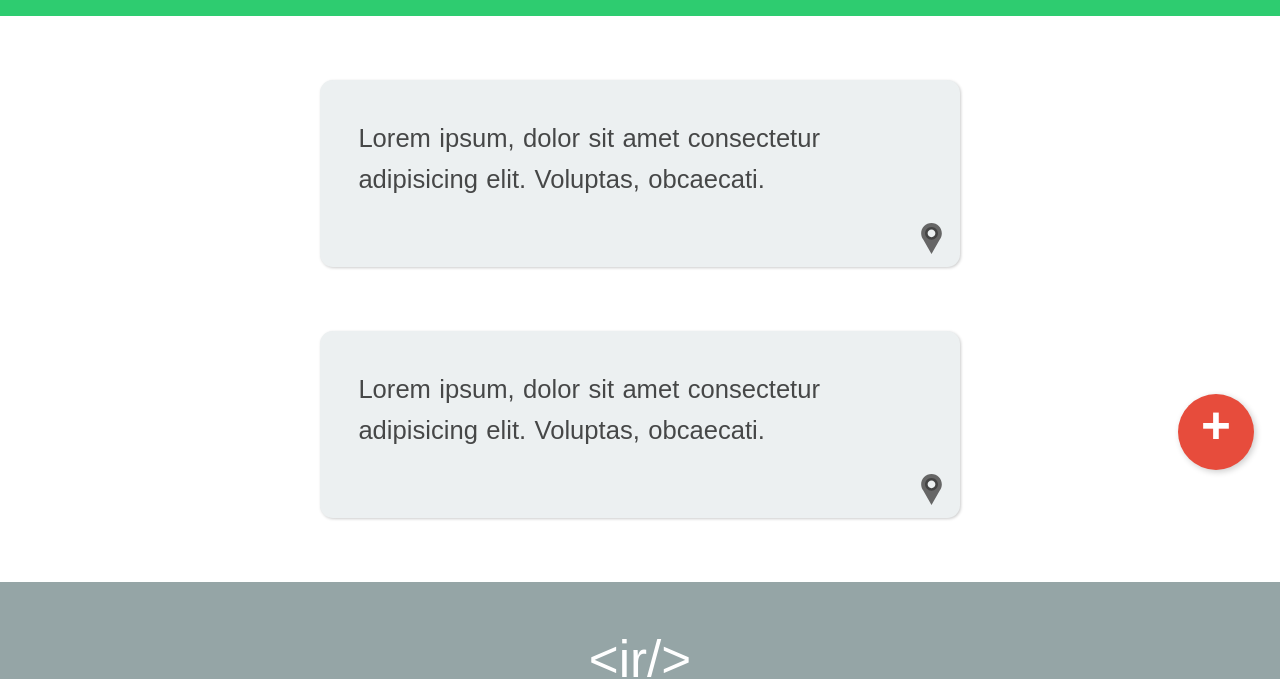
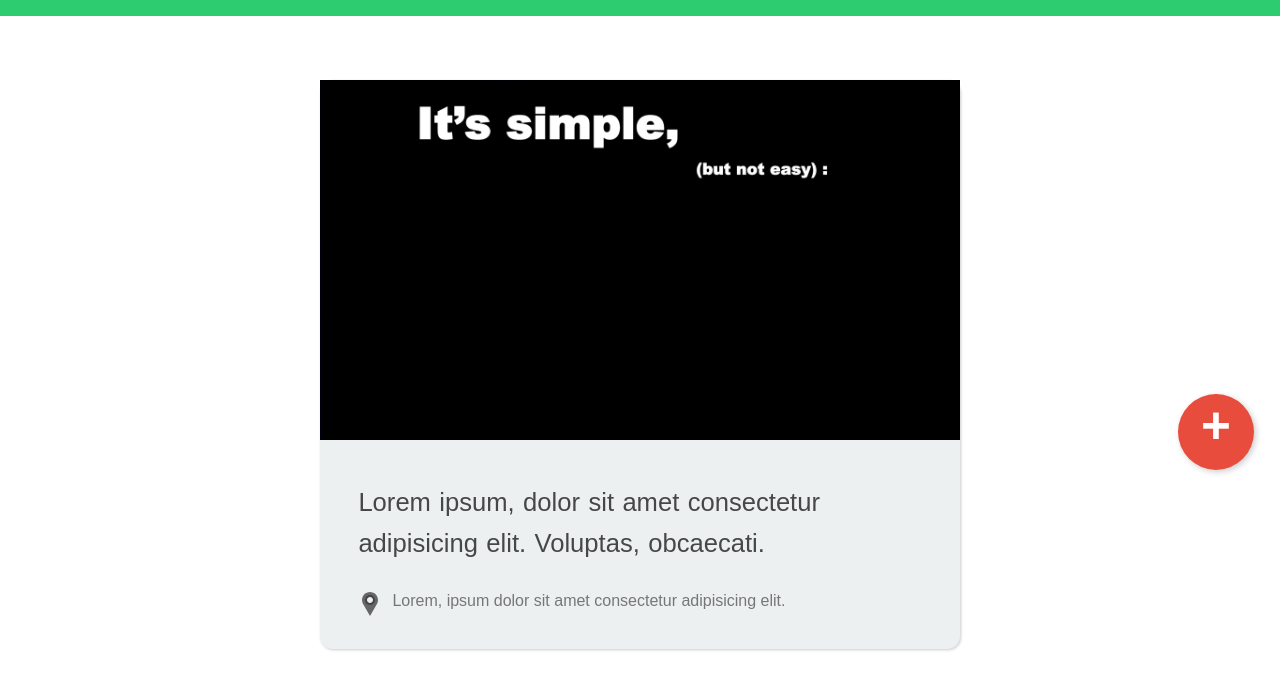
Before and after one commit to IshaanRawat/IRLogs, a website: page public/index.html in a window 1280 px wide. Shown: the part 304-983 px from the top of the page. Drawn offline with Linux system fonts and the light colour scheme.

Commit message:
made UI changes in the log

```diff
--- a/public/index.html
+++ b/public/index.html
@@ -50,10 +50,11 @@
     </header>
     <main>
         <article>
-            <div class="log-face"></div>
+            <div class="log-face"><img src="src/media/demo.png" alt=""></div>
             <p class="log-details">Lorem ipsum, dolor sit amet consectetur adipisicing elit. Voluptas, obcaecati.</p>
             <div class="log-location">
                 <img src="/src/media/marker.svg" alt="">
+                <span>Lorem, ipsum dolor sit amet consectetur adipisicing elit.</span>
             </div>
         </article>
         <article>
@@ -61,6 +62,7 @@
             <p class="log-details">Lorem ipsum, dolor sit amet consectetur adipisicing elit. Voluptas, obcaecati.</p>
             <div class="log-location">
                 <img src="/src/media/marker.svg" alt="">
+                <span>Lorem, ipsum dolor.</span>
             </div>
         </article>
     </main>
--- a/public/src/css/style.css
+++ b/public/src/css/style.css
@@ -131,7 +131,6 @@ main {
 article {
     grid-column-start: 2;
     grid-column-end: 3;
-    padding: 3vw;
     background: #ecf0f1;
     border-radius: 1vw;
     box-shadow: 1px 1px 3px rgba(0, 0, 0, .2);
@@ -139,12 +138,21 @@ article {
     position: relative;
 }
 
+.log-details {
+    padding: 3vw 3vw 0 3vw;
+}
+
+.log-location {
+    padding: 0 3vw 3vw 3vw;
+}
+
 .log-location img {
-    position: absolute;
-    right: 1vw;
-    cursor: pointer;
-    width: 2.4vw;
-    bottom: 1vw;
+    float: left;
+    margin-right: 10px;
+}
+
+.log-location span {
+    opacity: .5;
 }
 
 section {
```
